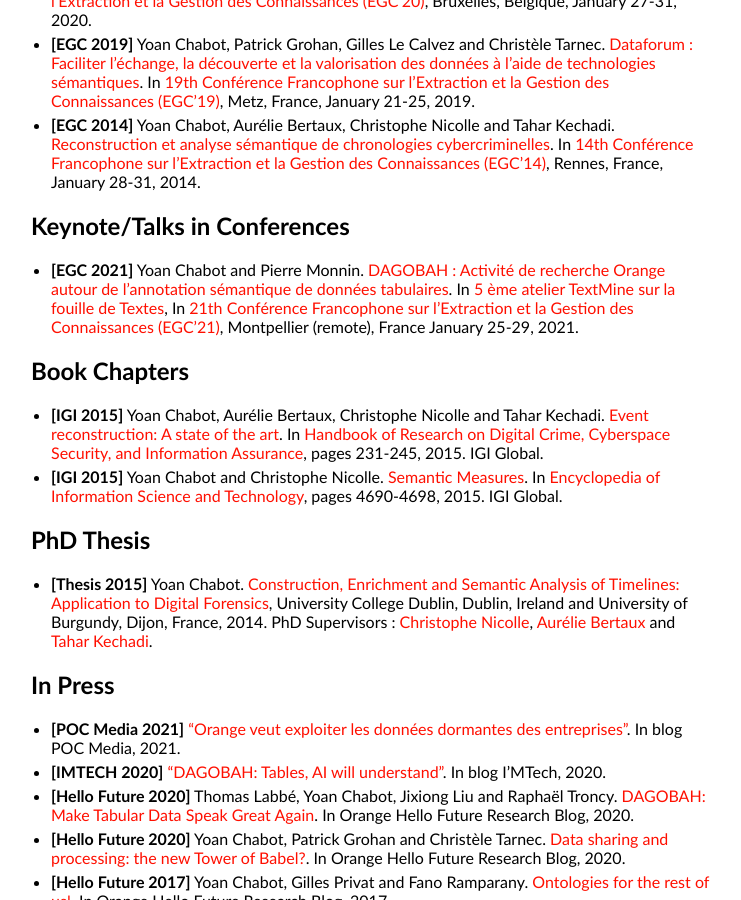
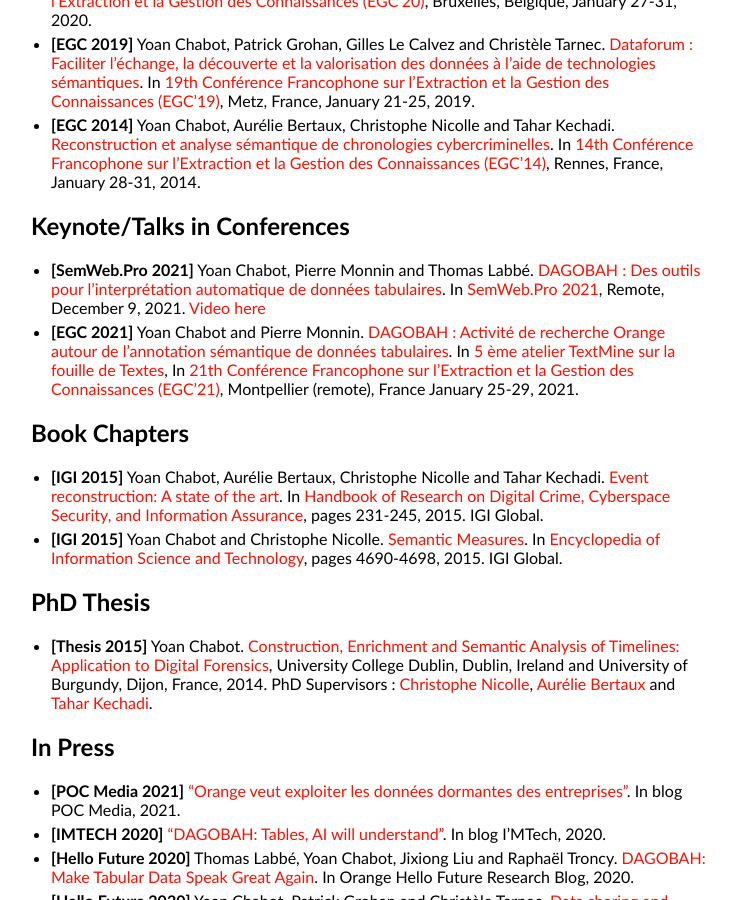
Before and after one commit to yoanchabot/yoanchabot.github.io, a Jekyll site: the page built from publications.md, in a window 1280 px wide and 900 px high, scrolled down 1404 px. Shown: the whole window, without its empty margins (259-1000 px from the left). Built offline with Jekyll 4.4.1, drawn with Linux system fonts in a browser that asks for light colours.

Commit message:
Update publications.md

```diff
--- a/publications.md
+++ b/publications.md
@@ -30,6 +30,7 @@ title: Publications
 
 ## Keynote/Talks in Conferences
 
+* <b id="semwebpro_2021">[SemWeb.Pro 2021]</b> Yoan Chabot, Pierre Monnin and Thomas Labbé. [DAGOBAH : Des outils pour l'interprétation automatique de données tabulaires](https://2021.semweb.pro/presentations/dagobah/). In [SemWeb.Pro 2021](https://2021.semweb.pro/), Remote, December 9, 2021. [Video here](https://peertube.semweb.pro/w/oqyW5garzmKRHrJTGKne4v)
 * <b id="egc_2021">[EGC 2021]</b> Yoan Chabot and Pierre Monnin. [DAGOBAH : Activité de recherche Orange autour de l'annotation sémantique de données tabulaires](https://github.com/yoanchabot/papers/raw/main/chabot2021a.pdf). In [5 ème atelier TextMine sur la fouille de Textes](http://www.vincentlemaire-labs.fr/TM2021/), In [21th Conférence Francophone sur l'Extraction et la Gestion des Connaissances (EGC'21)](https://egc2021.sciencesconf.org/), Montpellier (remote), France January 25-29, 2021.
 
 ## Book Chapters
```
